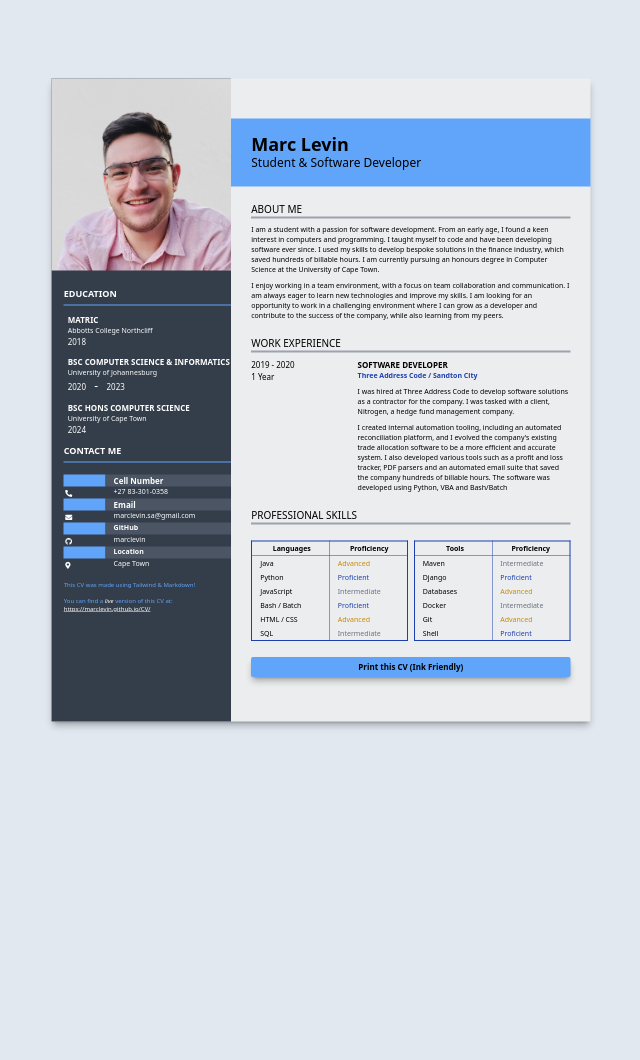
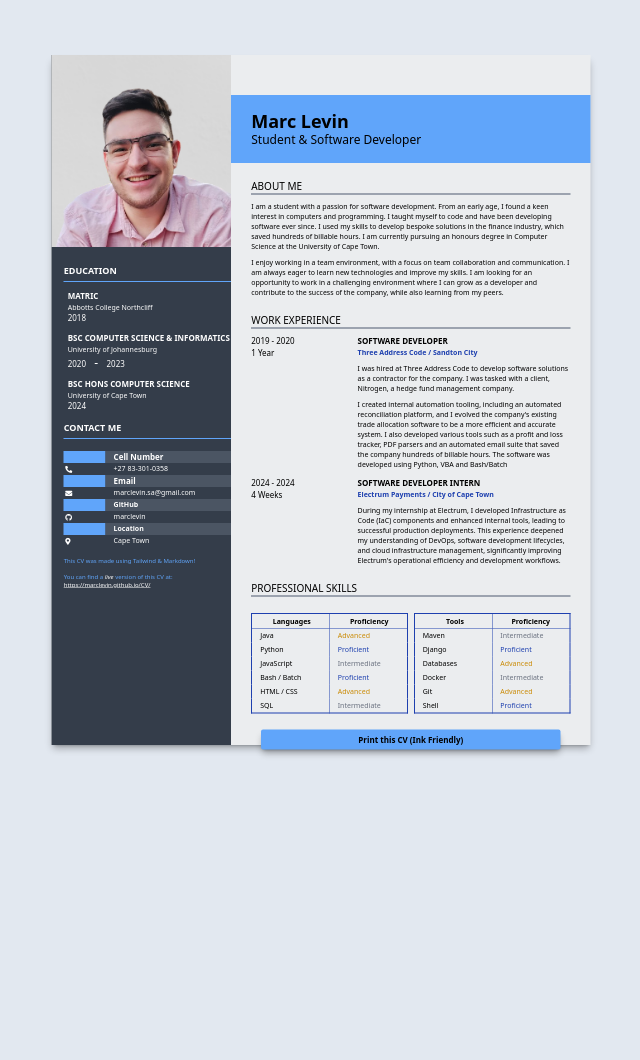
Before and after one commit to marclevin/CV, a plain HTML site: page index.html in a window 1280 px wide. Shown: the whole page, without its empty margins (319-959 px from the left). Drawn offline with nearby package versions, Linux system fonts and the light colour scheme.

Commit message:
update cv

```diff
--- a/index.html
+++ b/index.html
@@ -1,7 +1,3 @@
-<!-- EXAMPLE CV
-https://img.freepik.com/freie-psd/saubere-und-moderne-lebenslauf-oder-lebenslaufvorlage_237398-297.jpg?w=996&t=st=1688998846~exp=1688999446~hmac=0da6a030eec9a51ead50e096de88765ffc3a7c607e21a4c82468ad1549d9423e
--->
-
 <script src="https://cdn.tailwindcss.com"></script>
 
 <head>
@@ -18,7 +14,7 @@ https://img.freepik.com/freie-psd/saubere-und-moderne-lebenslauf-oder-lebenslauf
 
 <body class="bg-slate-200 h-screen flex justify-center items-center" style="transform: scale(0.5)">
     <!-- DIN A4   -->
-    <main style="min-width: 28.5cm; min-height: 34cm" class="relative bg-white shadow-lg shadow-black/30">
+    <main style="min-width: 28.5cm; min-height: 36.5cm" class="relative bg-white shadow-lg shadow-black/30">
         <!-- Colums -->
         <div class="absolute top-0 left-0 bottom-0 right-0 flex">
             <!-- Left Side -->
@@ -171,6 +167,22 @@ https://img.freepik.com/freie-psd/saubere-und-moderne-lebenslauf-oder-lebenslauf
                                             The software was developed using Python, VBA and Bash/Batch </p>
                                     </div>
                                 </div>
+                                <div class="flex">
+                                    <div class="w-1/3">
+                                        <p>2024 - 2024</p> 4 Weeks
+                                    </div>
+                                    <div class="w-2/3">
+                                        <h1 class="text-md  font-semibold uppercase">Software Developer Intern</h1>
+                                        <h2 class="text-sm font-semibold text-blue-800">Electrum Payments / City of Cape
+                                            Town</h2>
+                                        <p class="text-sm pt-3">
+                                            During my internship at Electrum, I developed Infrastructure as Code (IaC)
+                                            components and enhanced internal tools, leading to successful production
+                                            deployments. This experience deepened my understanding of DevOps, software
+                                            development lifecycles, and cloud infrastructure management, significantly
+                                            improving Electrum's operational efficiency and development workflows. </p>
+                                    </div>
+                                </div>
                             </div>
                         </div>
 
@@ -251,8 +263,9 @@ https://img.freepik.com/freie-psd/saubere-und-moderne-lebenslauf-oder-lebenslauf
                             </table>
 
                         </div>
-                        <div class="flex flex-col min-h-screen">
-                            <button class="bg-blue-400 no-print rounded py-2 font-bold w-full shadow-lg shadow-black/30" onclick="printContent()">Print this CV (Ink Friendly)</button>
+                        <div class="flex flex-col min-h-screen px-5">
+                            <button class="bg-blue-400 no-print rounded py-2 font-bold w-full shadow-lg shadow-black/30"
+                                onclick="printContent()">Print this CV (Ink Friendly)</button>
                         </div>
                     </section>
 
@@ -280,4 +293,4 @@ https://img.freepik.com/freie-psd/saubere-und-moderne-lebenslauf-oder-lebenslauf
         printWindow.document.close();
         printWindow.print();
     }
-    </script>
+</script>
```
